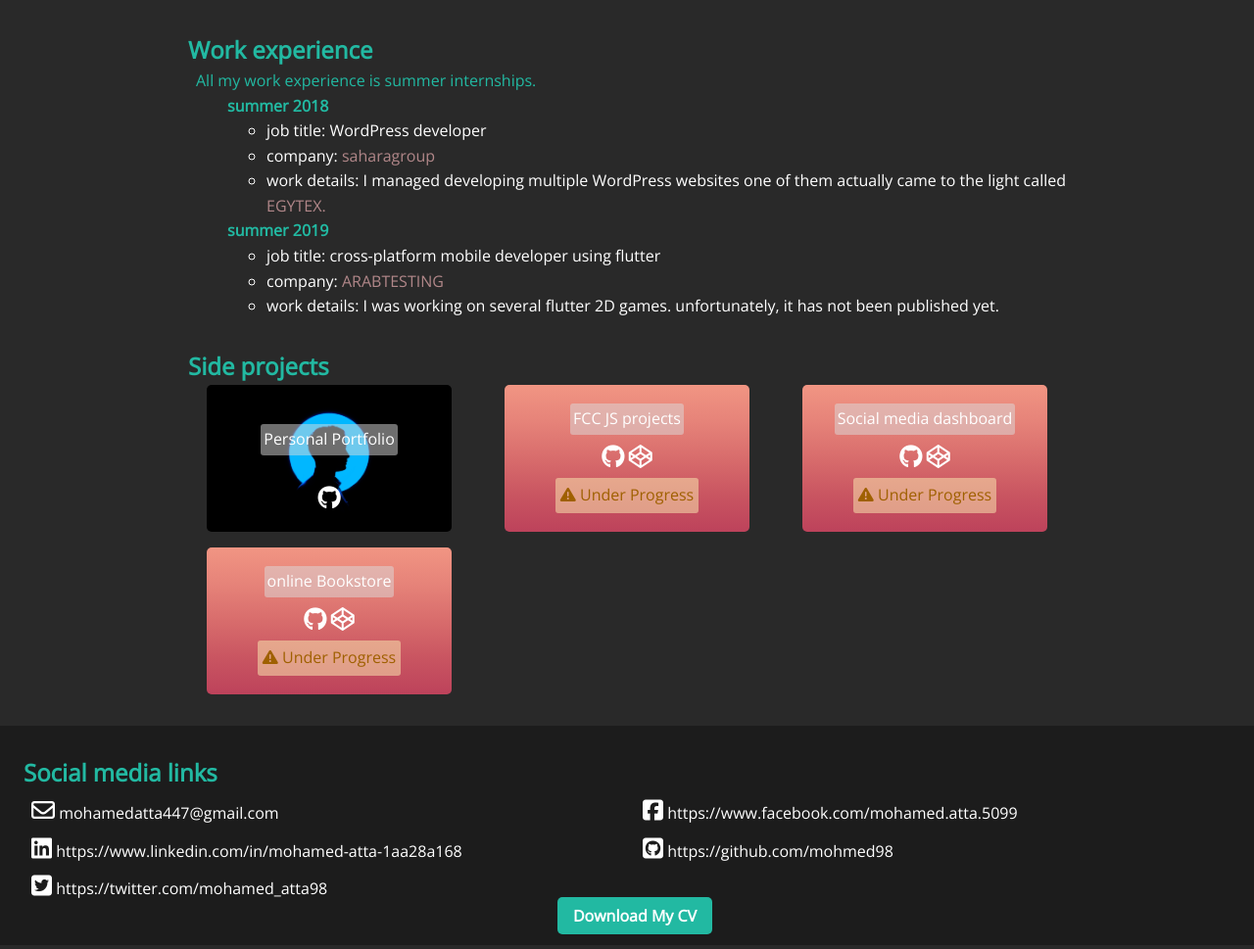
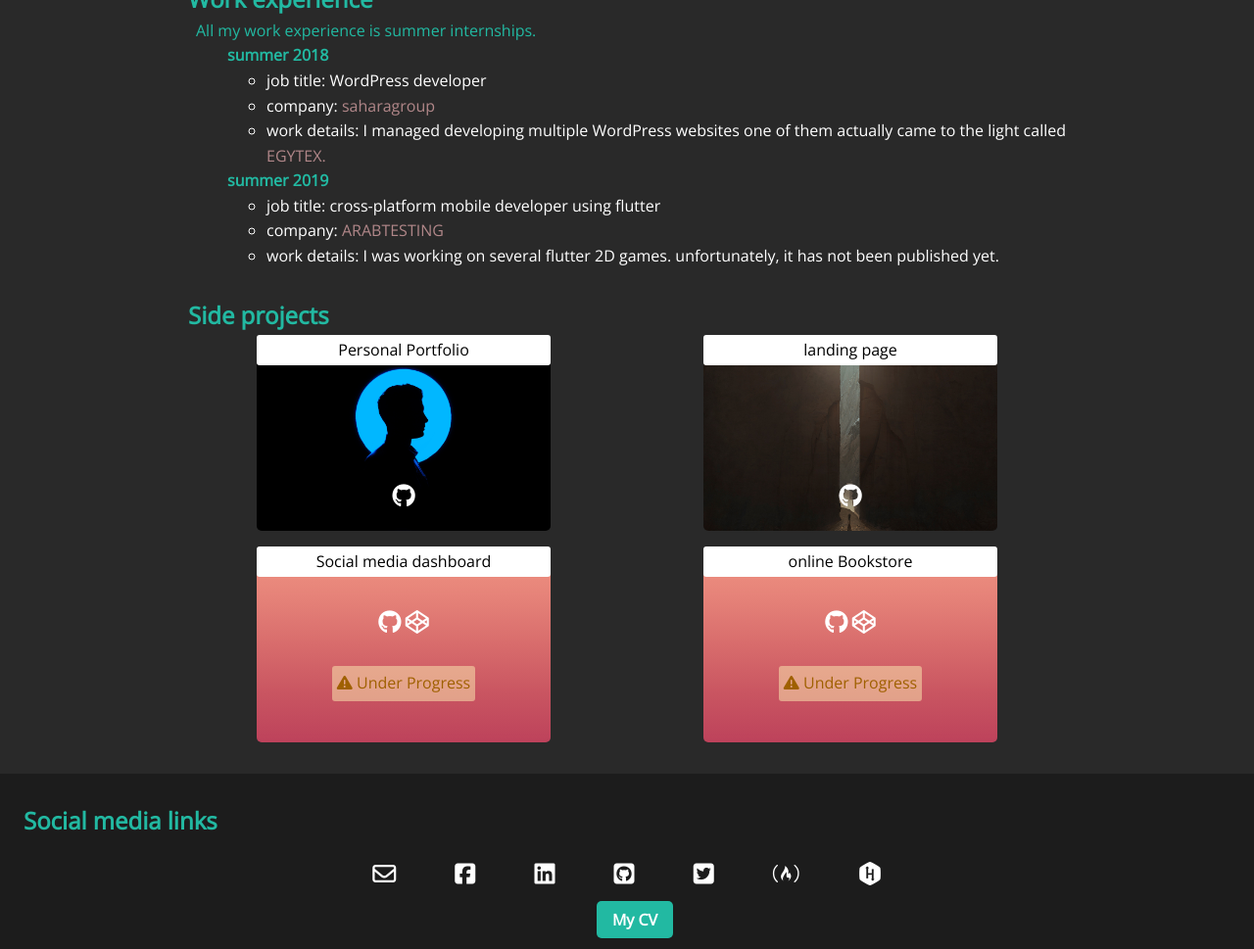
Before and after one commit to mohmed98/mohamedAtta, a plain HTML site: page index.html in a window 1280 px wide. Shown: the part 582-1551 px from the top of the page at 98% size. Drawn offline with nearby package versions, Linux system fonts and the light colour scheme.

Commit message:
adding landing page projject and refactor some parts

```diff
--- a/index.html
+++ b/index.html
@@ -28,7 +28,7 @@
             <a href="#workExperience" class="navLink">Work experience</a>
             <a href="#sideProjects" class="navLink">Side projects</a>
             <a href="#socialMediaLinks" class="navLink">Social media links</a>
-            <a href="#downloadMyCV" class="navLink">Download My CV</a>
+            <a href="#downloadMyCV" class="navLink">My CV</a>
         </nav>
     </header>
     <main id="home">
@@ -36,10 +36,10 @@
             <h2 class="sectionHeader">About me</h2>
             <p class="sectionParagraph">
 
-                My name is Mohamed, my English skills are far from good, I use google translate more than using
+                <!-- My name is Mohamed, my English skills are far from good, I use google translate more than using
                 Facebook, so if you saw any spelling or grammar mistakes, please let me know.
                 I am Egyptian, who was born and raised in Cairo.
-                <br>
+                <br> -->
                 I am a senior computer science student who was expected that I am going to graduate next June, but
                 thanks to coronavirus, no one knows when I am going to finish college.
                 <br>
@@ -97,13 +97,12 @@
                                 class="fab fa-github"></i></a>
                     </div>
                 </div>
-                <div class="projectitem">
-                    <span class="projectName">FCC JS projects</span>
+                <div class="projectitem" id="landingPage">
+                    <span class="projectName">landing page</span>
                     <div class="itemIcons">
-                        <a class="inActiveIconelink"> <i class="fab fa-github"></i></a>
-                        <a class="inActiveIconelink"><i class="fab fa-codepen"></i></a>
+                        <a class="inActiveIconelink" href="https://github.com/mohmed98/daynamiclandingPage"
+                            target="_blank"> <i class="fab fa-github"></i></a>
                     </div>
-                    <span class="warining"><i class="fas fa-exclamation-triangle"></i></i> Under Progress</span>
 
                 </div>
                 <div class="projectitem">
@@ -131,32 +130,46 @@
         <h2 class="sectionHeader" id="socialMediaLinks">Social media links</h2>
         <div class="linksSection">
             <div class="linkItem">
-                <a href="mailto:mohamedatta447@gmail.com" class="iconLink"><i class="far fa-envelope mailIcon"></i></a>
+                <a href="mailto:mohamedatta447@gmail.com" target="_blank" class="iconLink" title="Gmail"><i
+                        class="far fa-envelope mailIcon"></i></a>
 
-                <span>mohamedatta447@gmail.com</span>
+                <!-- <span>mohamedatta447@gmail.com</span> -->
             </div>
             <div class="linkItem">
-                <a href="https://www.facebook.com/mohamed.atta.5099" class="iconLink"><i
-                        class="fab fa-facebook-square "></i></a>
-                <span>https://www.facebook.com/mohamed.atta.5099</span>
+                <a href="https://www.facebook.com/mohamed.atta.5099" target="_blank" class="iconLink"
+                    title="Facebook"><i class="fab fa-facebook-square "></i></a>
+
+                <!-- <span>https://www.facebook.com/mohamed.atta.5099</span> -->
             </div>
             <div class="linkItem">
-                <a href="https://www.linkedin.com/in/mohamed-atta-1aa28a168" class="iconLink"><i
-                        class="fab fa-linkedin"></i></a>
-                <span>https://www.linkedin.com/in/mohamed-atta-1aa28a168</span>
+                <a href="https://www.linkedin.com/in/mohamed-atta-1aa28a168" target="_blank" class="iconLink"
+                    title="LinkedIn"><i class="fab fa-linkedin"></i></a>
+                <!-- <span>https://www.linkedin.com/in/mohamed-atta-1aa28a168</span> -->
             </div>
             <div class="linkItem">
-                <a href="https://github.com/mohmed98" class="iconLink"><i class="fab fa-github-square"></i></a>
-                <span>https://github.com/mohmed98</span>
+                <a href="https://github.com/mohmed98" target="_blank" class="iconLink" title="Github"><i
+                        class="fab fa-github-square"></i></a>
+                <!-- <span>https://github.com/mohmed98</span> -->
             </div>
             <div class="linkItem">
-                <a href="https://twitter.com/mohamed_atta98" class="iconLink"><i class="fab fa-twitter-square"></i></a>
-                <span>https://twitter.com/mohamed_atta98</span>
+                <a href="https://twitter.com/mohamed_atta98" target="_blank" class="iconLink" title="Twitter"><i
+                        class="fab fa-twitter-square"></i></a>
+                <!-- <span>https://twitter.com/mohamed_atta98</span> -->
+            </div>
+            <div class="linkItem">
+                <a href="https://www.freecodecamp.org/atta" target="_blank" class="iconLink" title="freeCodeCamp"><i
+                        class="fab fa-free-code-camp"></i></a>
+                <!-- <span>https://twitter.com/mohamed_atta98</span> -->
+            </div>
+            <div class="linkItem">
+                <a href="https://www.hackerrank.com/mohamed_atta" target="_blank" class="iconLink" title="hackerrank"><i
+                        class="fab fa-hackerrank"></i></a>
+                <!-- <span>https://twitter.com/mohamed_atta98</span> -->
             </div>
         </div>
         <span class="cV" id="downloadMyCV">
             <a href="https://drive.google.com/file/d/1UnmFx5p4WYOq9rZQKT204f5Q9v30_kMR/view?usp=sharing"
-                target="_blank">Download My CV</a>
+                target="_blank">My CV</a>
         </span>
     </footer>
     <script src="index.js"></script>
--- a/style.css
+++ b/style.css
@@ -157,19 +157,17 @@ main {
 }
 .sideProjects {
   display: grid;
-  grid-template-columns: repeat(auto-fit, minmax(250px, 1fr));
+  grid-template-columns: repeat(auto-fit, minmax(300px, 1fr));
   grid-template-rows: auto;
   justify-items: center;
   gap: 1em;
 }
 .projectitem {
-  width: 250px;
-  height: 150px;
-  padding: 1em;
+  width: 300px;
+  height: 200px;
+  padding-bottom: 1em;
   border-radius: 5px;
   display: flex;
-  justify-content: center;
-  align-content: center;
   text-align: center;
   flex-direction: column;
   background-image: linear-gradient(
@@ -216,11 +214,10 @@ main {
   margin-left: 1em;
 }
 .linksSection {
-  display: grid;
-  grid-template-columns: repeat(2, 1fr);
-  grid-template-rows: auto;
-  justify-content: center;
-  margin-left: 2em;
+  width: 50%;
+  display: flex;
+  justify-content: space-evenly;
+  margin: 1em auto;
 }
 .cV {
   text-align: center;
@@ -238,10 +235,19 @@ main {
   background-size: contain;
   background-image: url("images/persolna-protofolio-image.jpg");
 }
+#landingPage {
+  background-size: cover;
+  background-image: url("images/landingPage.jpg");
+  background-repeat: no-repeat;
+}
 .projectName {
-  background-color: rgba(220, 220, 220, 0.5);
-  width: max-content;
-  margin: auto;
+  /* background-color: rgba(220, 220, 220, 0.5); */
+  background-color: #fff;
+  color: #000;
+  width: 100%;
+  margin: 0 auto auto auto;
+  /* position: relative;
+  top: 0; */
   padding: 3px;
   border-radius: 3px;
 }
@@ -298,8 +304,6 @@ main {
     display: none;
   }
   .linksSection {
-    display: flex;
-    justify-content: space-evenly;
-    margin: 1em 0;
+    width: 100%;
   }
 }
```
Also changed, not shown: images/landingPage.jpg (added).
